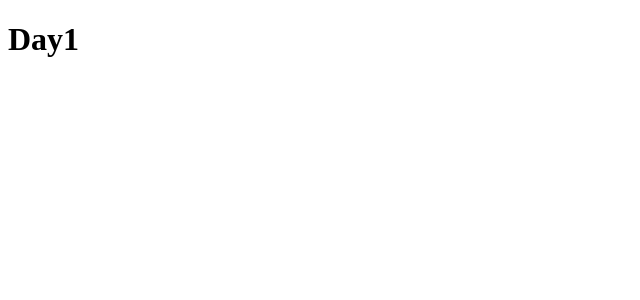
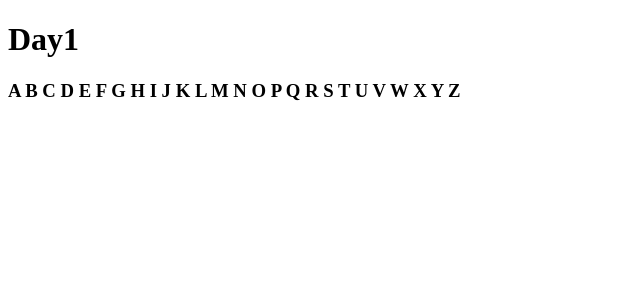
Before and after one commit to zahidkhan262/react-2024, a React (Create React App) app: page / in a window 1280 px wide. Shown: the top 300 px of the page, without its empty margins (0-640 px from the left). Built offline with nearby package versions, Linux system fonts and the light colour scheme.

Commit message:
print all alphabet by code

```diff
--- a/src/day1/Day1.jsx
+++ b/src/day1/Day1.jsx
@@ -24,17 +24,21 @@ const Day1 = () => {
 
 
     function printAllAlpabets() {
-        const arr = [...new Array(26)];
-        let start = 65;
-        arr.map((_, i) => {
-            console.log(String.fromCharCode(start, i++))
-        })
+        let data = ''
+        console.log(data, "data")
+        for (let i = 'A'.charCodeAt(0); i <= 'Z'.charCodeAt(0); i++) {
+            console.log(i, String.fromCharCode(i))
+
+            data += `\n ${String.fromCharCode(i)}`
+        }
+        return data;
     }
 
     console.log(printAllAlpabets())
     return (
         <>
             <h1>Day1</h1>
+            <h3>{printAllAlpabets()}</h3>
         </>
     )
 }
```
